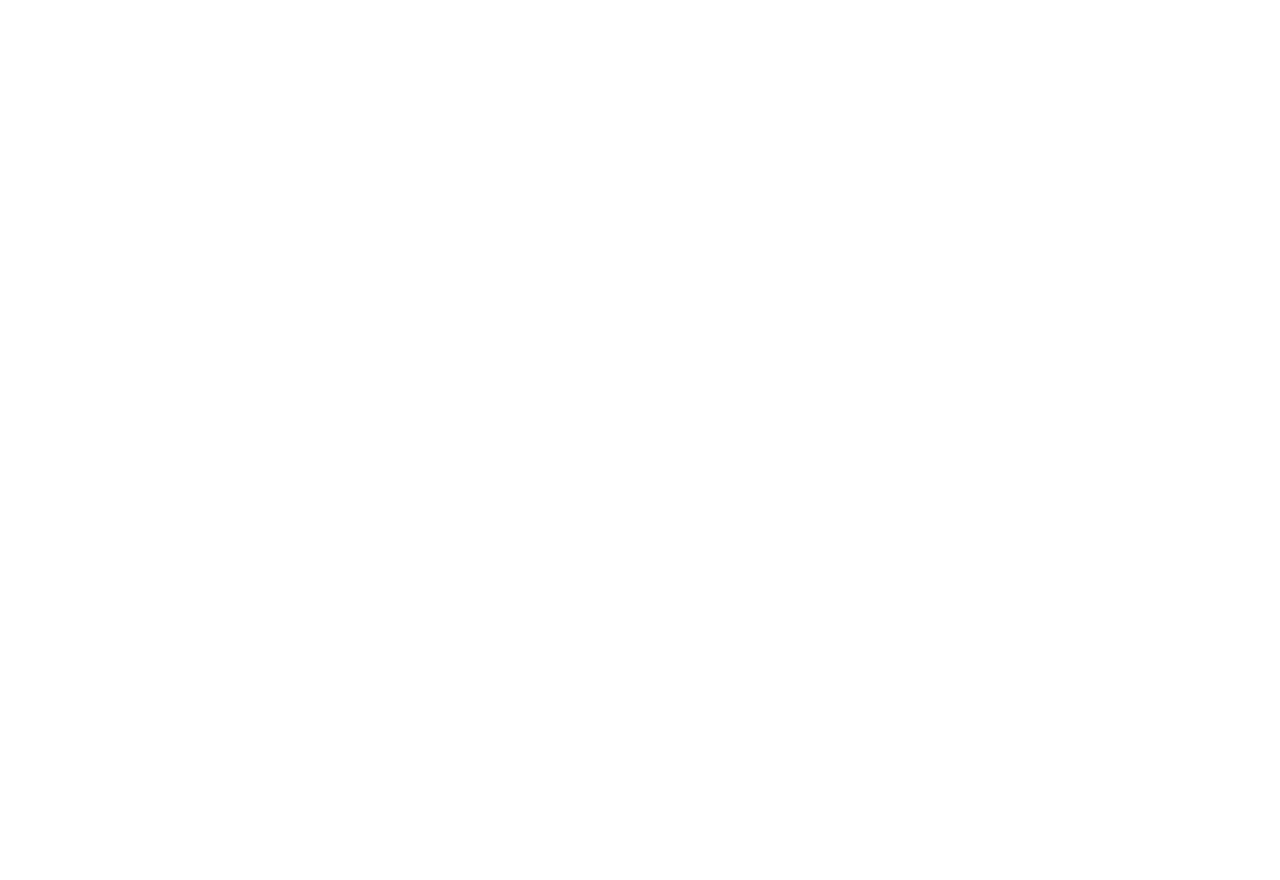
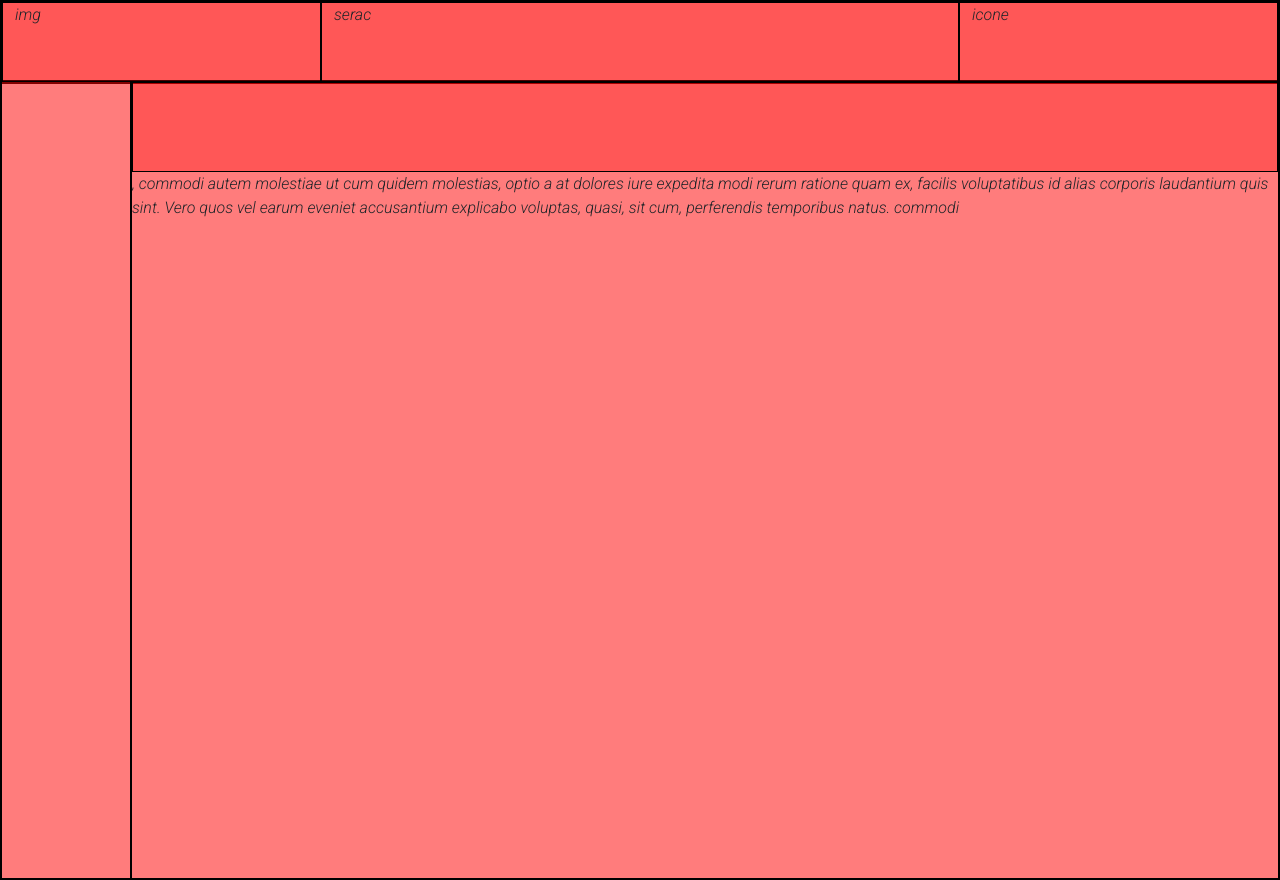
Before and after one commit to Laroussi-Sarhane/html-css-bootstrap-dashboard, a plain HTML site: page index.html in a window 1280 px wide. Before the commit the page ends 800 px from the top, so only its background shows below. Drawn offline with nearby package versions, Linux system fonts and the light colour scheme.

Commit message:
add structure

```diff
--- a/index.html
+++ b/index.html
@@ -3,9 +3,65 @@
 <head>
   <meta charset="UTF-8">
   <meta name="viewport" content="width=device-width, initial-scale=1.0">
+  <link href="https://cdn.jsdelivr.net/npm/bootstrap@5.3.2/dist/css/bootstrap.min.css" rel="stylesheet" integrity="sha384-T3c6CoIi6uLrA9TneNEoa7RxnatzjcDSCmG1MXxSR1GAsXEV/Dwwykc2MPK8M2HN" crossorigin="anonymous">
+  <script src="https://cdn.jsdelivr.net/npm/bootstrap@5.3.2/dist/js/bootstrap.bundle.min.js" integrity="sha384-C6RzsynM9kWDrMNeT87bh95OGNyZPhcTNXj1NW7RuBCsyN/o0jlpcV8Qyq46cDfL" crossorigin="anonymous"></script>
+  <link rel="stylesheet" href="https://cdnjs.cloudflare.com/ajax/libs/font-awesome/6.5.1/css/all.min.css" integrity="sha512-DTOQO9RWCH3ppGqcWaEA1BIZOC6xxalwEsw9c2QQeAIftl+Vegovlnee1c9QX4TctnWMn13TZye+giMm8e2LwA==" crossorigin="anonymous" referrerpolicy="no-referrer" />
+  <link rel="preconnect" href="https://fonts.googleapis.com">
+<link rel="preconnect" href="https://fonts.gstatic.com" crossorigin>
+<link href="https://fonts.googleapis.com/css2?family=Roboto:ital,wght@1,300&display=swap" rel="stylesheet">
+  <link rel="stylesheet" href="style.css">
+
   <title>dashbord</title>
 </head>
+
+
 <body>
+  <header class="my_header">
+    <div class="container-fluid">
+
+      <div class="row debug">
+        <div class="col-2 col-md-2 col-xl-3 debug">
+          img
+
+        </div>
+        <div class="col-8 col-md-8 col-xl-6 debug">
+          serac
+
+        </div>
+        <div class="col-2 col-md-2 col-xl-3 debug">
+          icone
+
+        </div>
+      </div>
+
+    </div>
+
+  </header>
+
+  <!-- contenitore pagina -->
+  <div class="ls_container debug d-flex ">
+
+    <div class="my_col_left debug">
+
+    </div>
+    <div class="my_col_right debug">
+
+      <div class="my_upper_container debug">
+
+      </div>
+
+      <div class="my_main_content">
+        <p>, commodi autem molestiae ut cum quidem molestias, optio a at dolores iure expedita modi rerum ratione quam ex, facilis voluptatibus id alias corporis laudantium quis sint. Vero quos vel earum eveniet accusantium explicabo voluptas, quasi, sit cum, perferendis temporibus natus.
+          commodi
+        </p>
+
+      </div>
+
+    </div>
+  </div>
+
+
 
 </body>
+
 </html>
--- a/style.css
+++ b/style.css
@@ -0,0 +1,38 @@
+[class^="container"],[class^="col"]{
+  background-color: rgba(255, 0, 0, 0.3);
+  border: 1px solid black;
+  min-height: 80px;
+}
+body{
+  font-family: 'Roboto', sans-serif;
+}
+.debug{
+  background-color: rgba(255, 0, 0, 0.3);
+  border: 1px solid black;
+}
+/* hader */
+.my_header{
+  height: 80px;
+}
+/* pagina centrale container */
+.my_col_left{
+  height: 100%;
+  width: 130px;
+}
+.ls_container{
+  height: 100vh;
+  width: 100%;
+
+}
+.my_col_right{
+  width: calc(100% - 130px);
+
+}
+.my_upper_container{
+  height:90px;
+}
+.my_main_content{
+  height:calc(100% - 170px);
+  overflow: scroll;
+  /* main contant sta apposto */
+}
```
